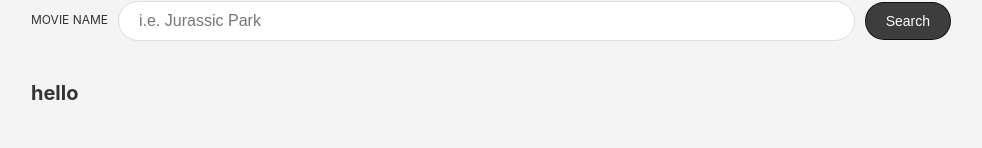
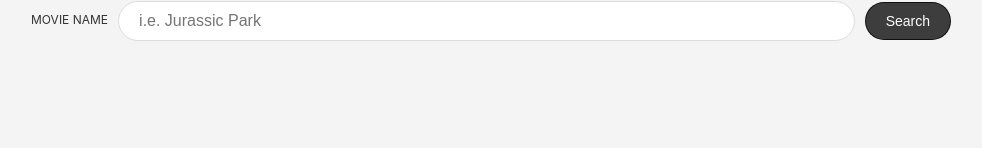
Before and after one commit to Sanjivchy/MovieSearch-app-react, a React (Create React App) app: page / in a window 1280 px wide. Shown: the part 152-300 px from the top of the page, without its empty margins (149-1131 px from the left). Built offline with nearby package versions, Linux system fonts and the light colour scheme.

Commit message:
fixed empty buttom clicked bug

```diff
--- a/src/App.js
+++ b/src/App.js
@@ -1,5 +1,4 @@
 import './App.css';
-import Test from './components/Test'
 import SearchMovies from './components/SearchMovies'
 
 function App() {
@@ -7,7 +6,6 @@ function App() {
     <div className="container">
         <h1 className="title">React Movie Search</h1>
         <SearchMovies/>
-        <Test/>
     </div>
   );
 }
--- a/src/components/SearchMovies.js
+++ b/src/components/SearchMovies.js
@@ -31,7 +31,7 @@ export default function SearchMovies(){
                     placeholder="i.e. Jurassic Park"
                     value={query} onChange={(e) => setQuery(e.target.value)}
                     />
-                <button className="button" type="submit">Search</button>
+                <button className="button" disabled={!query} type="submit">Search</button>
             </form>
             <div className="card-list">
                 {movies.filter(movie => movie.poster_path).map(movie => (
```
